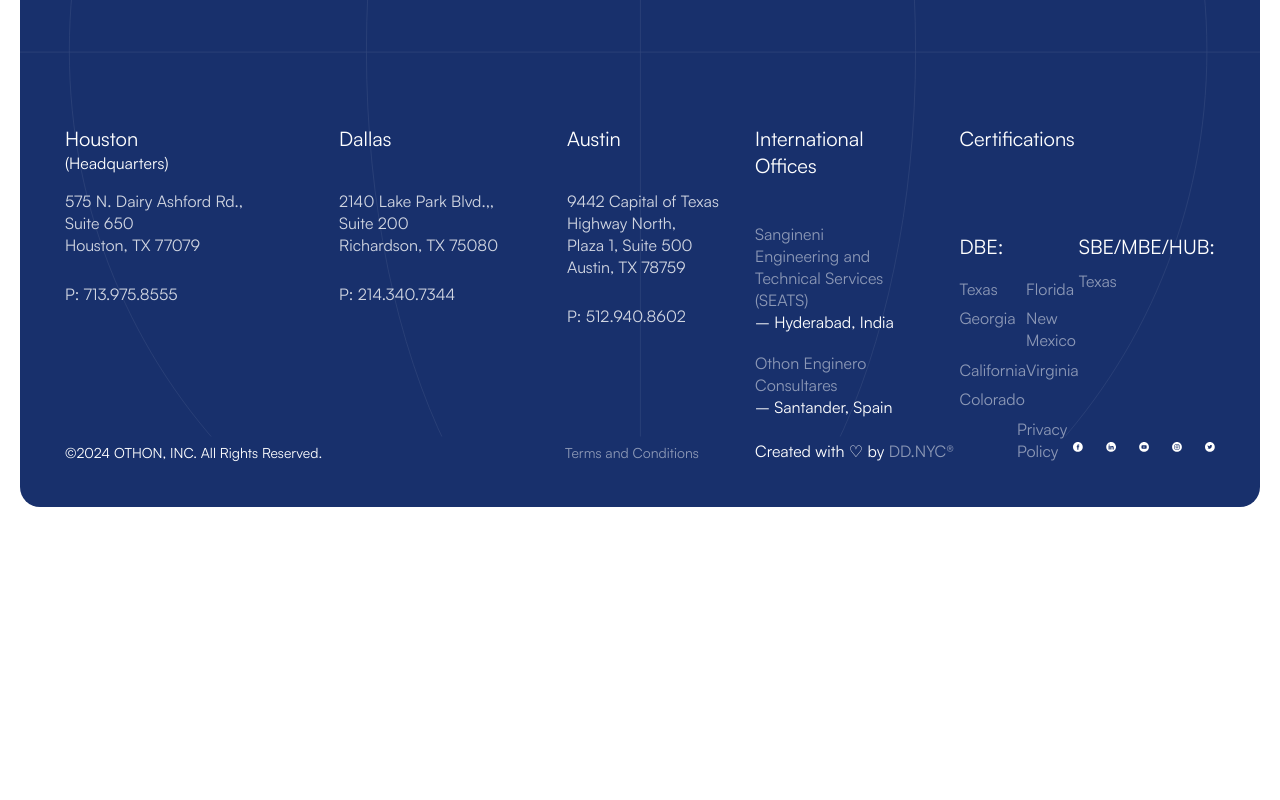
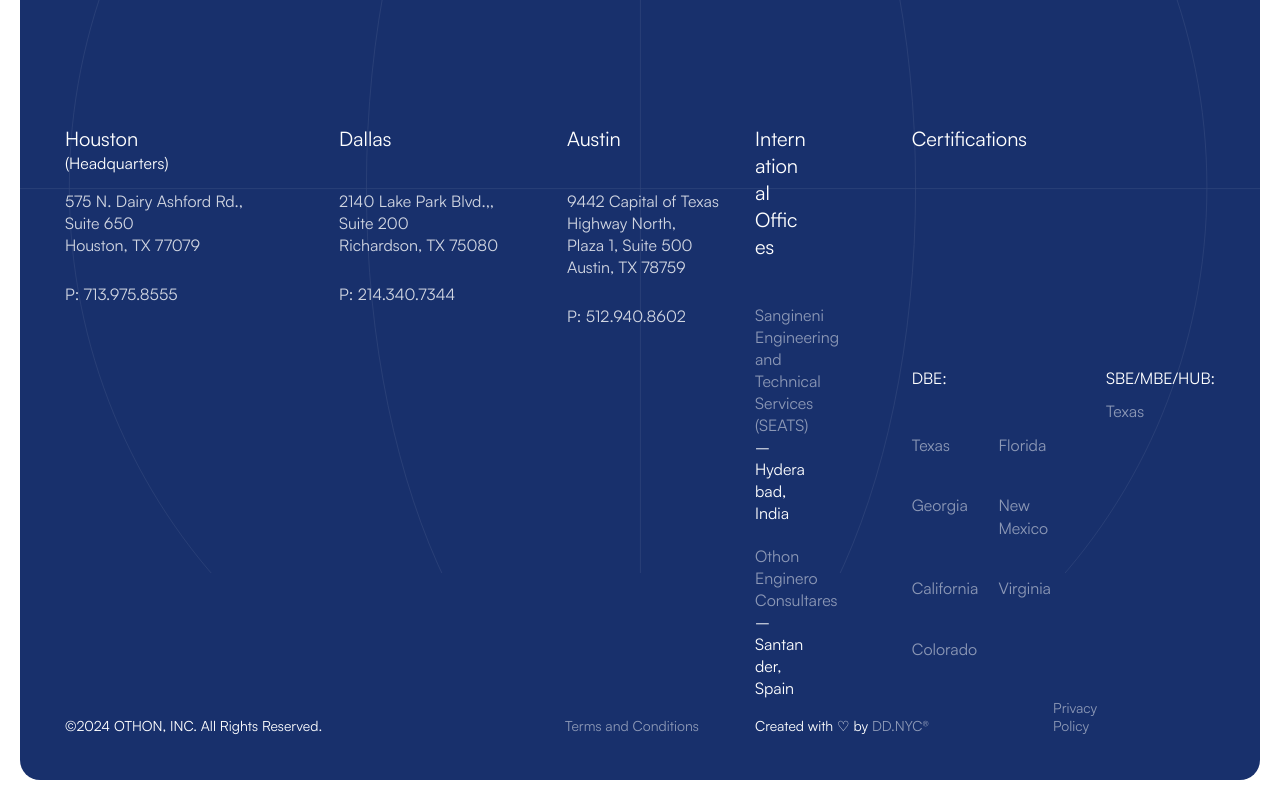
Before and after one commit to buhowski/digital-design-showcase, a React (Create React App) app: page / in a window 1280 px wide. Shown: the part 3098-3898 px from the top of the page. Before the commit the page ends 3625 px from the top, so only its background shows below. Built offline with nearby package versions, Linux system fonts and the light colour scheme.

Commit message:
finish footer pixel perfect

```diff
--- a/src/components/Footer/Footer.js
+++ b/src/components/Footer/Footer.js
@@ -203,7 +203,11 @@
 										items={certificationsDBE}
 									/>
 
-									<FooterList title='SBE/MBE/HUB:' items={certificationsSBE} />
+									<FooterList
+										title='SBE/MBE/HUB:'
+										className='footer-list-sbe'
+										items={certificationsSBE}
+									/>
 								</div>
 							</div>
 
--- a/src/components/Footer/Footer.scss
+++ b/src/components/Footer/Footer.scss
@@ -112,11 +112,15 @@
 	}
 }
 
+.footer-list {
+	column-gap: 20px;
+}
+
 .footer-offices,
 .footer-policy {
 	display: grid;
 	grid-template-columns: minmax(0, 212px) 1fr;
-	gap: 50px;
+	gap: 104px;
 }
 
 .footer-copy p {
@@ -173,16 +177,28 @@
 	}
 }
 
-.footer-international,
-.footer-cert {
+.footer-international {
 	> .ul-title {
 		margin-bottom: 44px;
 	}
 }
 
 .footer-cert {
+	column-gap: 20px;
+
+	> .ul-title {
+		margin-bottom: 44px;
+	}
+
 	ul {
+		line-height: 140%;
+
+		li {
+			margin-bottom: 4px;
+		}
+
 		.ul-title {
+			font-size: 16px;
 			margin-bottom: 10px;
 		}
 	}
@@ -191,7 +207,7 @@
 .footer-international {
 	p {
 		&:not(:last-child) {
-			margin-bottom: 19px;
+			margin-bottom: 21px;
 		}
 
 		span {
@@ -200,9 +216,17 @@
 	}
 }
 
+.footer-list-sbe {
+	padding-left: 35px;
+}
+
+.footer-copy,
+.footer-policy {
+	font-size: 14px;
+}
+
 .footer-copy {
 	margin-top: 72px;
-	font-size: 14px;
 }
 
 .footer-policy {
@@ -212,10 +236,12 @@
 .footer-social {
 	display: flex;
 	align-items: flex-end;
+	justify-content: space-between;
 
 	ul {
 		display: flex;
-		gap: 23px;
+		gap: 22px;
+		margin-left: 30px;
 	}
 
 	a {
```
